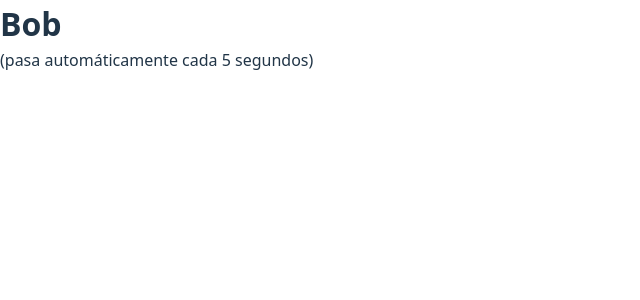
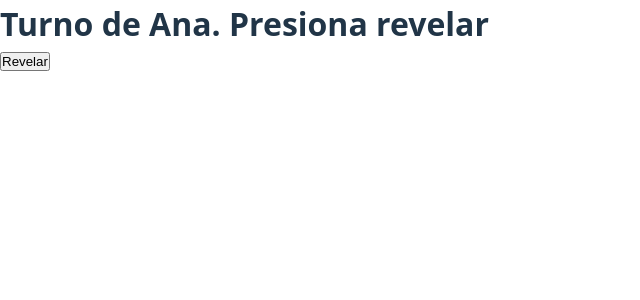
Before and after one commit to DiegoOF07/ggj-2026, a Vue app: page /gameplay in a window 1280 px wide. Shown: the top 300 px of the page, without its empty margins (0-640 px from the left). Built offline with nearby package versions, Linux system fonts and the light colour scheme.

Commit message:
feat: reveal role

```diff
--- a/src/components/gameplay/Gameplay.vue
+++ b/src/components/gameplay/Gameplay.vue
@@ -1,6 +1,5 @@
 <script setup lang="ts">
-import { ref, onMounted } from 'vue'
-import { gameState } from '@/game/gameState'
+import { ref } from 'vue'
 import type { Player } from '../../models/player'
 
 const names = ['Ana', 'Bob', 'Chris', 'Daniel']
@@ -10,52 +9,54 @@ const players: Player[] = names.map((name, index) => ({
   name,
   isImpostor: index === impostorIndex,
   isActive: true,
-  word: null
+  word: 'lentes'
 }))
-
-gameState.players = players
 
 const phase = ref<'presentation' | 'game'>('presentation')
 const currentIndex = ref(0)
+const revealed = ref(false)
+
 const displayText = ref('')
 
-function updateDisplay() {
+function coverRole() {
   const player: Player = players[currentIndex.value]
+  displayText.value = `Turno de ${player.name}. Presiona revelar`
+  revealed.value = false
+}
+
+function revealRole() {
+  const player = players[currentIndex.value]
 
   if (player.isImpostor) {
-    displayText.value = `${player.name} is IMPOSTOR`
+    displayText.value = `${player.name} es el IMPOSTOR`
   } else {
-    displayText.value = `${player.name}`
+    displayText.value =
+      `${player.name} es INOCENTE. Palabra: ${player.word}`
   }
+
+  revealed.value = true
 }
 
-onMounted(() => {
-  if (players.length === 0) {
-    displayText.value = 'No players'
+function nextPlayer() {
+  currentIndex.value++
+
+  if (currentIndex.value >= players.length) {
+    phase.value = 'game'
     return
   }
+  coverRole()
+}
 
-  updateDisplay()
-
-  const interval = setInterval(() => {
-    currentIndex.value++
-
-    if (currentIndex.value >= players.length) {
-      clearInterval(interval)
-      phase.value = 'game'
-      return
-    }
-
-    updateDisplay()
-  }, 5000)
-})
+coverRole()
 </script>
 
 <template>
   <div>
     <div v-if="phase === 'presentation'">
       <h1>{{ displayText }}</h1>
-      <p>(pasa automáticamente cada 5 segundos)</p>
+
+      <button v-if="!revealed" @click="revealRole">Revelar</button>
+      <button v-else @click="nextPlayer">Siguiente</button>
     </div>
 
     <div v-else>
```
